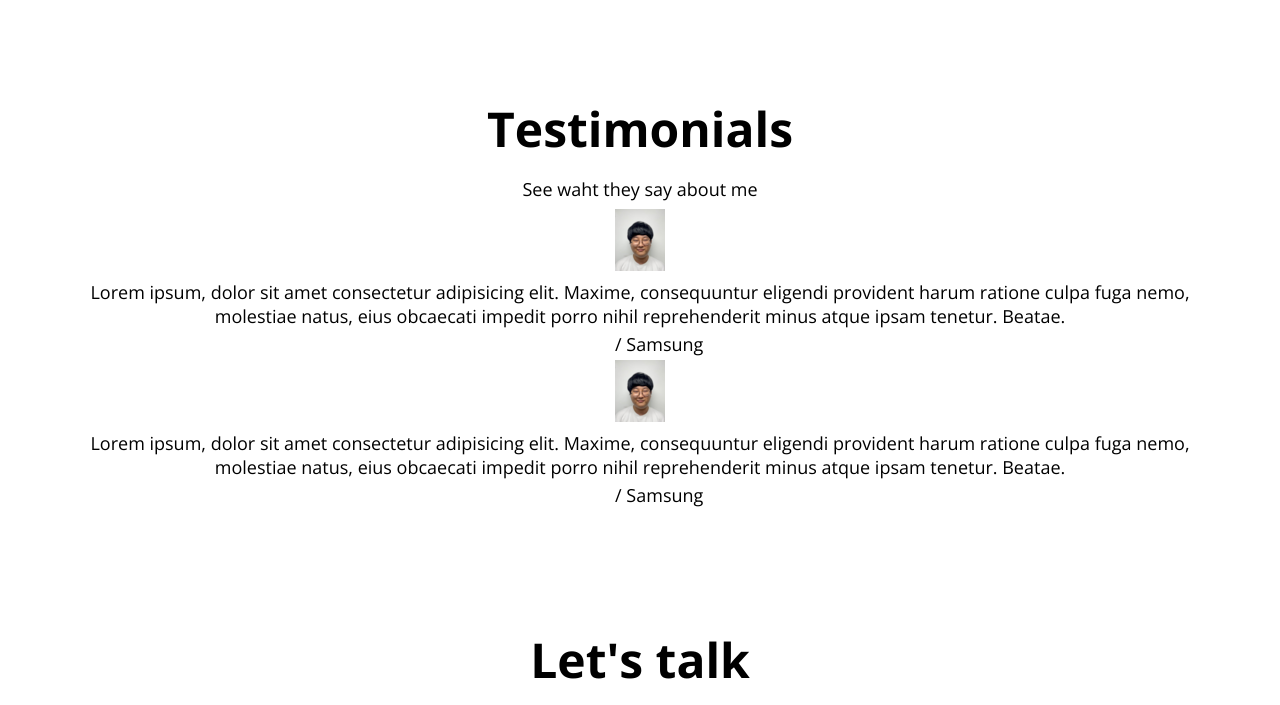
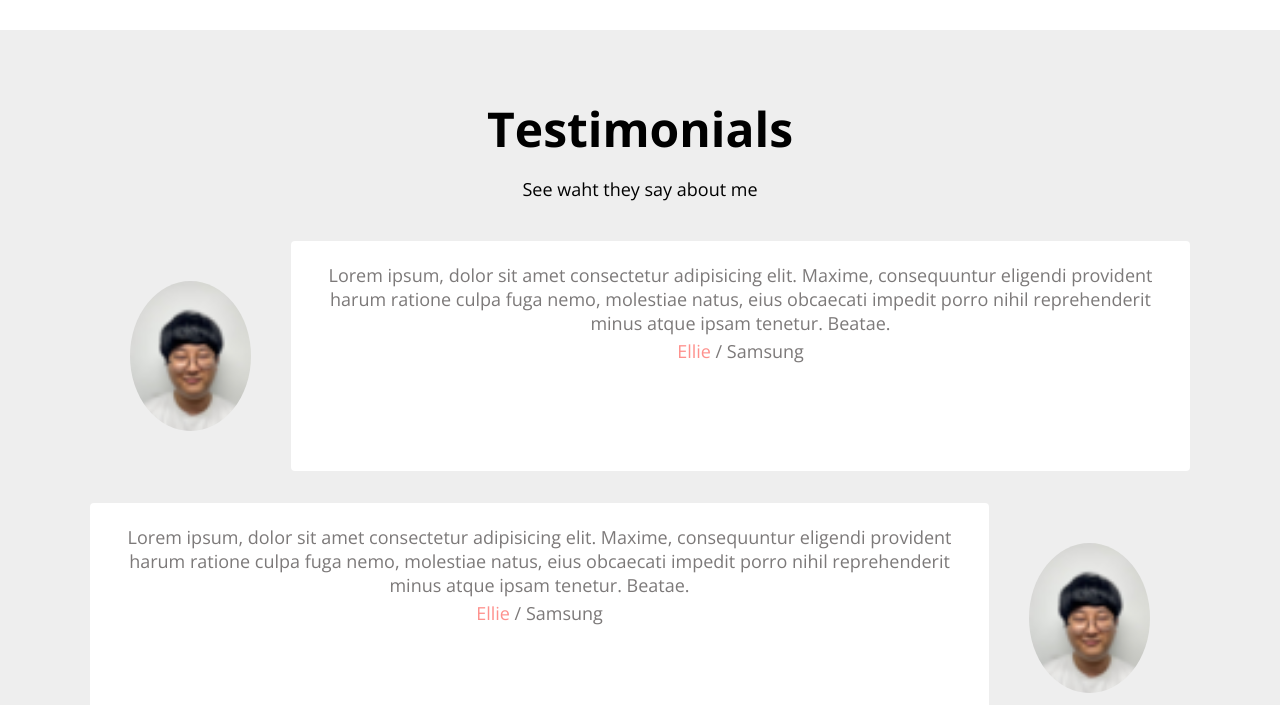
Before and after one commit to N1C0N1C0/n1co, a plain HTML site: page index.html in a window 1280 px wide. Shown: the part 3135-3840 px from the top of the page. Drawn offline with nearby package versions, Linux system fonts and the light colour scheme.

Commit message:
CSS: Testimonials

```diff
--- a/index.html
+++ b/index.html
@@ -354,7 +354,7 @@
           <img
             src="./imgs/testimonial/안종민.png"
             alt="People"
-            class="testimonial__avarta"
+            class="testimonial__avatar"
           />
           <div class="testimonial__speech-bubble">
             <p>
@@ -367,11 +367,6 @@
           </div>
         </div>
         <div class="testimonial">
-          <img
-            src="./imgs/testimonial/안종민.png"
-            alt="People"
-            class="testimonial__avarta"
-          />
           <div class="testimonial__speech-bubble">
             <p>
               Lorem ipsum, dolor sit amet consectetur adipisicing elit. Maxime,
@@ -381,6 +376,11 @@
             </p>
             <p class="name"><a href="">Ellie</a> / Samsung</p>
           </div>
+          <img
+            src="./imgs/testimonial/안종민.png"
+            alt="People"
+            class="testimonial__avatar"
+          />
         </div>
       </div>
     </section>
--- a/style.css
+++ b/style.css
@@ -377,3 +377,46 @@ p {
     margin-top: 8px;
     background-color: var(--color-dark-white);
 }
+
+/* Testimonial */
+
+#testimonials {
+    background-color: var(--color-light-white);
+}
+
+.testimonials {
+    margin: 40px;
+}
+
+.testimonial {
+    display: flex;
+    margin: 32px 0;
+}
+
+.testimonial__avatar {
+    width: 150px;
+    height: 150px;
+    border-radius: 50%;
+}
+
+.testimonial__avatar:nth-child(odd) {
+    margin: 40px;
+}
+
+.testimonial__avatar:nth-child(even) {
+    margin: 40px;
+}
+
+.testimonial__speech-bubble {
+    padding: 18px;
+    background-color: var(--color-white);
+    border-radius: var(--size-border-radius);
+}
+
+.testimonial__speech-bubble p {
+    color: var(--color-light-grey);
+}
+
+.testimonial__speech-bubble a {
+    color: var(--color-pink);
+}
```
